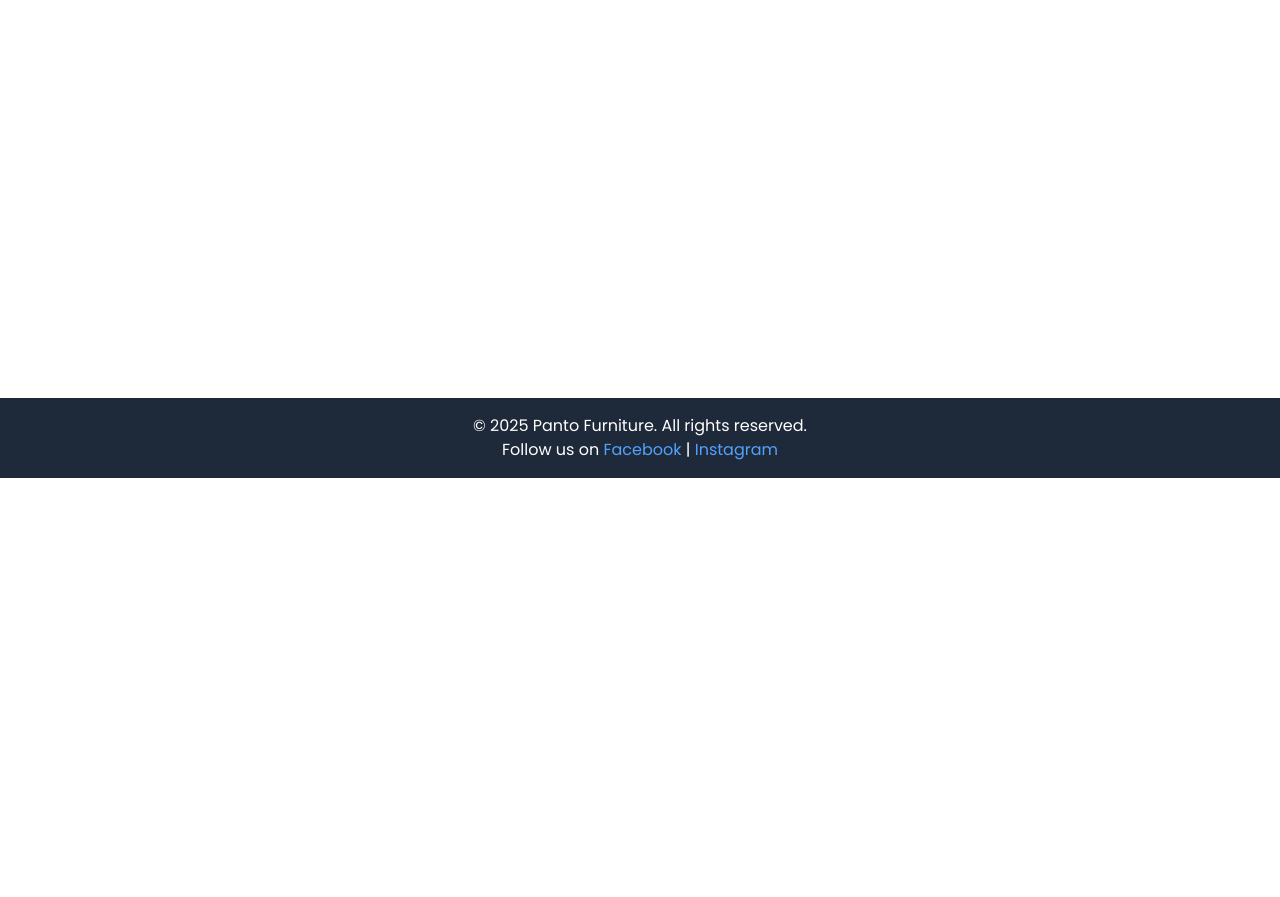
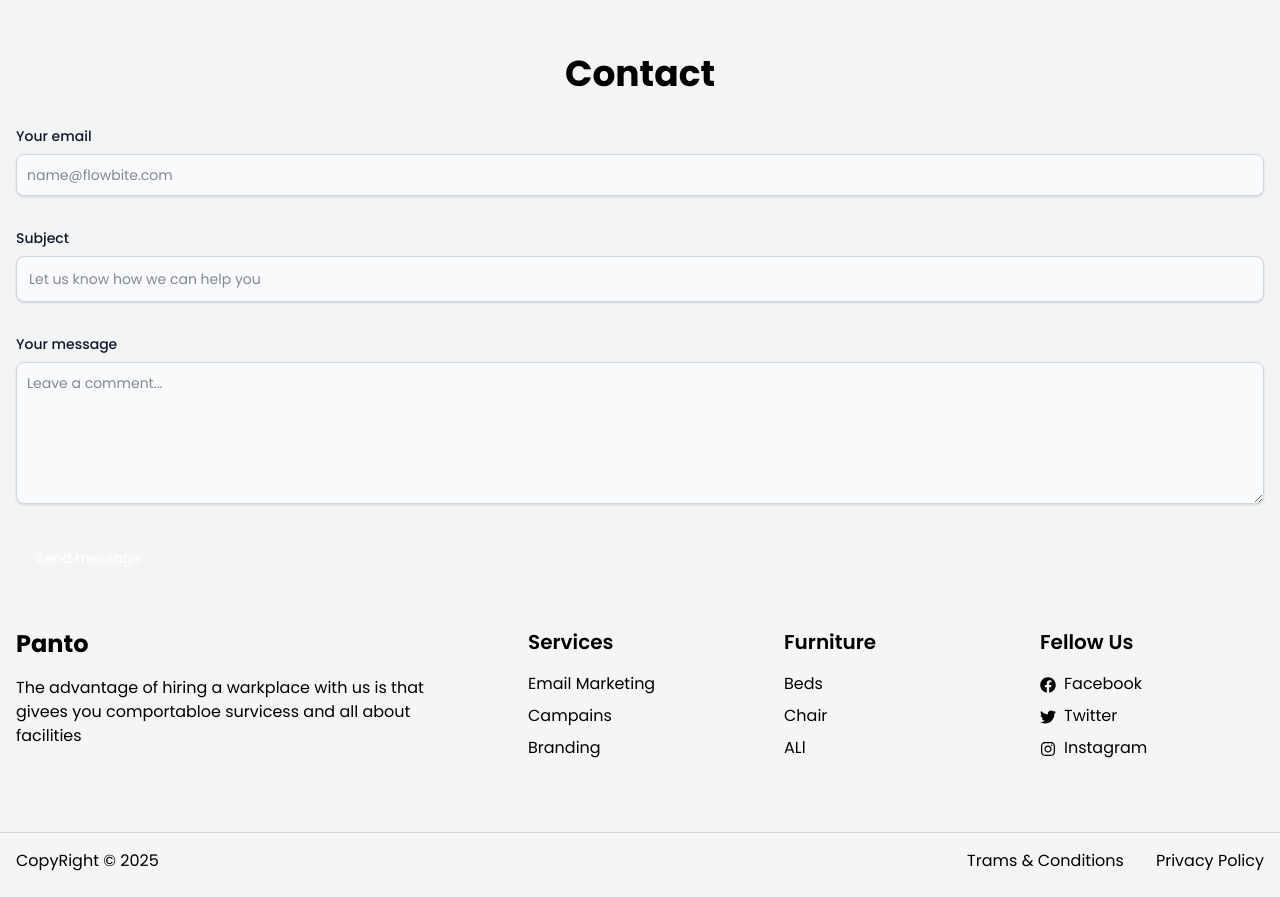
Before and after one commit to nazmul-polash/Panto-Furniture-Reactjs, a React (Vite) app: page /contact in a window 1280 px wide. Shown: the part 402-1299 px from the top of the page. Before the commit the page ends 880 px from the top, so only its background shows below. Built offline with nearby package versions, Linux system fonts and the light colour scheme.

Commit message:
complete panto first time

```diff
--- a/index.html
+++ b/index.html
@@ -1,5 +1,5 @@
 <!doctype html>
-<html lang="en">
+<html lang="en" class="dark">
   <head>
     <meta charset="UTF-8" />
     <link rel="icon" type="image/svg+xml" href="/public/fav-icon.png" />
--- a/src/App.css
+++ b/src/App.css
@@ -1,5 +1,25 @@
 @import url("https://fonts.googleapis.com/css2?family=Poppins:ital,wght@0,100;0,200;0,300;0,400;0,500;0,600;0,700;0,800;0,900;1,100;1,200;1,300;1,400;1,500;1,600;1,700;1,800;1,900&display=swap");
 
 :root {
-  font-family: "Poppins", sans-serif;
+   font-family: "Poppins", sans-serif;
 }
+
+.swiper-button-prev:after,
+.swiper-button-next:after {
+   padding-left: 1rem;
+   padding-right: 1rem;
+   padding-top: 0.5rem;
+   padding-bottom: 0.5rem;
+   border-radius: 9999px;
+   background-color: #ffffff;
+   color: #000000;
+   font-size: 1.125rem;
+   box-shadow: 0 0 0 1px var(--tw-ring-color);
+   --tw-ring-color: orange;
+}
+
+.swiper-button-prev:hover:after,
+.swiper-button-next:hover:after {
+   color: #ffffff; /* hover:text-white */
+   background-color: orange; /* hover:bg-primary */
+}
--- a/src/components/Footer.jsx
+++ b/src/components/Footer.jsx
@@ -1,22 +1,99 @@
 import React from "react";
+import { FaFacebook, FaTwitter, FaInstagram } from "react-icons/fa";
+import { Link } from "react-router-dom";
 
 const Footer = () => {
-  return (
-    <footer className="bg-gray-800 text-white py-4">
-      <div className="container mx-auto text-center">
-        <p>&copy; {new Date().getFullYear()} Panto Furniture. All rights reserved.</p>
-        <p>
-          Follow us on{" "}
-          <a href="https://www.facebook.com" target="_blank" rel="noopener noreferrer" className="text-blue-400">
-            Facebook
-          </a>{" "}
-          |{" "}
-          <a href="https://www.instagram.com" target="_blank" rel="noopener noreferrer" className="text-blue-400">
-            Instagram
-          </a>
-        </p>
-      </div>
-    </footer>
-  );
-}
+   return (
+      <>
+         <footer className="bg-[#F5F5F5]">
+            <div className="container max-w-screen-2xl mx-auto py-6 px-4 grid grid-cols-1 sm:grid-cols-2 md:grid-cols-5 lg:grid-cols-5 gap-8 ">
+               <div className="md:col-span-2">
+                  <h2 className="text-2xl font-bold mb-4">
+                     <Link to={"/"}>Panto</Link>
+                  </h2>
+                  <p className="md:mr-12">
+                     The advantage of hiring a warkplace with us is that givees
+                     you comportabloe survicess and all about facilities{" "}
+                  </p>
+               </div>
+
+               <div>
+                  <h3 className="text-xl font-semibold mb-4">Services</h3>
+                  <ul className="space-y-2">
+                     <li>
+                        <Link to="/" className="hover:text-orange-500 ">
+                           Email Marketing
+                        </Link>
+                     </li>
+                     <li>
+                        <Link to="/" className="hover:text-orange-500 ">
+                           Campains
+                        </Link>
+                     </li>
+                     <li>
+                        <Link to="/" className="hover:text-orange-500 ">
+                           Branding
+                        </Link>
+                     </li>
+                  </ul>
+					</div>
+
+               <div>
+                  <h3 className="text-xl font-semibold mb-4">Furniture</h3>
+                  <ul className="space-y-2">
+                     <li>
+                        <Link to="/" className="hover:text-orange-500 ">
+                           Beds
+                        </Link>
+                     </li>
+                     <li>
+                        <Link to="/" className="hover:text-orange-500 ">
+                           Chair
+                        </Link>
+                     </li>
+                     <li>
+                        <Link to="/" className="hover:text-orange-500 ">
+                           ALl
+                        </Link>
+                     </li>
+                  </ul>
+					</div>
+
+               <div>
+                  <h3 className="text-xl font-semibold mb-4">Fellow Us</h3>
+                  <ul className="space-y-2">
+                     <li>
+                        <Link to="/" className="hover:text-orange-500 ">
+                           <FaFacebook className="inline-block mr-2" />
+                           Facebook
+                        </Link>
+                     </li>
+                     <li>
+                        <Link to="/" className="hover:text-orange-500 ">
+                           <FaTwitter className="inline-block mr-2" />
+                           Twitter
+                        </Link>
+                     </li>
+                     <li>
+                        <Link to="/" className="hover:text-orange-500 ">
+                           <FaInstagram className="inline-block mr-2" />
+                           Instagram
+                        </Link>
+                     </li>
+                  </ul>
+					</div>
+
+            </div>
+            <div className="container max-w-screen-2xl mx-auto py-6 px-4 mt-12 flex flex-col sm:flex-row sm:items-center sm:text-center gap-4 sm:justify-between text-left border-t border-gray-300 pt-4">
+					<p>CopyRight &copy; {new Date().getFullYear()}</p>
+					<div
+						className="flex flex-col sm:flex-row gap-8">
+						<Link>Trams & Conditions</Link>
+						<Link>Privacy Policy</Link>
+					</div>
+            </div>
+         </footer>
+      </>
+   );
+};
 export default Footer;
--- a/src/main.jsx
+++ b/src/main.jsx
@@ -5,9 +5,9 @@ import "./index.css";
 import App from "./App.jsx";
 import Home from "./pages/home/home.jsx";
 import Furniture from "./pages/furnaiture/Furniture.jsx";
-import About from "./pages/about/about.jsx";
+import About from "./pages/about/About.jsx";
 import Shop from "./pages/shop/shop.jsx";
-import Contact from "./pages/contact/contact.jsx";
+import Contact from "./pages/contact/Contact.jsx";
 
 const router = createBrowserRouter([
    {
--- a/src/pages/contact/Contact.jsx
+++ b/src/pages/contact/Contact.jsx
@@ -1,12 +1,76 @@
 import React from "react";
+import heroImage from "../../assets/banner.png";
 
 const Contact = () => {
    return (
-      <div>
-         <h1>Contact Page</h1>
-         <p>Welcome to the contact page of Panto Furniture!</p>
-         <p>If you have any questions, feel free to reach out to us.</p>
-      </div>
+      <>
+         <section className="min-h-screen bg-gray-100">
+            <div
+               className="w-full h-[400px] bg-cover bg-center flex items-center justify-center text-white"
+               style={{ backgroundImage: `url(${heroImage})` }}
+            >
+               <h1 className="text-4xl font-bold">Contect Me</h1>
+            </div>
+            <div className="container max-w-screen-2xl mx-auto py-6 px-4">
+               <h2 className="text-4xl font-bold text-center my-8">Contact</h2>
+
+               <div>
+                  <form action="#" class="space-y-8">
+                     <div>
+                        <label
+                           for="email"
+                           class="block mb-2 text-sm font-medium text-gray-900 dark:text-gray-300"
+                        >
+                           Your email
+                        </label>
+                        <input
+                           type="email"
+                           id="email"
+                           class="shadow-sm bg-gray-50 border border-gray-300 text-gray-900 text-sm rounded-lg focus:ring-primary-500 focus:border-primary-500 block w-full p-2.5 dark:bg-gray-700 dark:border-gray-600 dark:placeholder-gray-400 dark:text-white dark:focus:ring-primary-500 dark:focus:border-primary-500 dark:shadow-sm-light"
+                           placeholder="name@flowbite.com"
+                           required
+                        />
+                     </div>
+                     <div>
+                        <label
+                           for="subject"
+                           class="block mb-2 text-sm font-medium text-gray-900 dark:text-gray-300"
+                        >
+                           Subject
+                        </label>
+                        <input
+                           type="text"
+                           id="subject"
+                           class="block p-3 w-full text-sm text-gray-900 bg-gray-50 rounded-lg border border-gray-300 shadow-sm focus:ring-primary-500 focus:border-primary-500 dark:bg-gray-700 dark:border-gray-600 dark:placeholder-gray-400 dark:text-white dark:focus:ring-primary-500 dark:focus:border-primary-500 dark:shadow-sm-light"
+                           placeholder="Let us know how we can help you"
+                           required
+                        />
+                     </div>
+                     <div class="sm:col-span-2">
+                        <label
+                           for="message"
+                           class="block mb-2 text-sm font-medium text-gray-900 dark:text-gray-400"
+                        >
+                           Your message
+                        </label>
+                        <textarea
+                           id="message"
+                           rows="6"
+                           class="block p-2.5 w-full text-sm text-gray-900 bg-gray-50 rounded-lg shadow-sm border border-gray-300 focus:ring-primary-500 focus:border-primary-500 dark:bg-gray-700 dark:border-gray-600 dark:placeholder-gray-400 dark:text-white dark:focus:ring-primary-500 dark:focus:border-primary-500"
+                           placeholder="Leave a comment..."
+                        ></textarea>
+                     </div>
+                     <button
+                        type="submit"
+                        class="py-3 px-5 text-sm font-medium text-center text-white rounded-lg bg-primary-700 sm:w-fit hover:bg-primary-800 focus:ring-4 focus:outline-none focus:ring-primary-300 dark:bg-primary-600 dark:hover:bg-primary-700 dark:focus:ring-primary-800"
+                     >
+                        Send message
+                     </button>
+                  </form>
+               </div>
+            </div>
+         </section>
+      </>
    );
-}
+};
 export default Contact;
--- a/src/pages/furnaiture/Furniture.jsx
+++ b/src/pages/furnaiture/Furniture.jsx
@@ -1,14 +1,39 @@
 import React from "react";
 import Navbar from "../../components/Navbar";
+import heroImage from "../../assets/banner.png";
+import { products } from "../../utils/products";
+import ProductCard from "../shop/ProductCard";
 
 const Furniture = () => {
    return (
-      <div>
-         <h1>Furniture Page</h1>
-         <p>Explore our wide range of furniture products!</p>
-         <p>We offer a variety of styles and designs to suit your needs.</p>
-         <p>Check out our latest collections and find the perfect pieces for your home.</p>
-      </div>
+      <section className="min-h-screen ">
+         <div
+            className="w-full h-[400px] bg-cover bg-center flex items-center justify-center text-white"
+            style={{ backgroundImage: `url(${heroImage})` }}
+         >
+            <h1 className="text-4xl font-bold">Choose Yor Best Furniture</h1>
+         </div>
+         <div className="container max-w-screen-2xl mx-auto py-6 px-4">
+            <h2 className="text-4xl font-bold text-center my-8">All Furnitures</h2>
+            {/* product grid  */}
+            <div className="grid grid-cols-1 sm:grid-cols-2 md:grid-cols-3 lg:grid-cols-4 gap-6">
+               {products
+                  .slice(0,20)
+                  .map((product, index) => (
+                     <ProductCard key={index} product={product} />
+                  ))}
+            </div>
+            {/* {visibleProducts < filteredProducts.length && (
+               <div className="flex justify-center items-center py-8">
+                  <button onClick={loadMoreProducts} className="text-sm text-orange-400 flex item-center gap-2">
+                     Load More
+                     <img src={btnIcon} alt="btn-icon" />
+                  </button>
+               </div>
+            )} */}
+         </div>
+
+      </section>
    );
-}
+};
 export default Furniture;
```
Also changed, not shown: src/pages/about/About.jsx (+38 -8 lines), src/pages/home/WhyChoose.jsx (+4 -4 lines).
